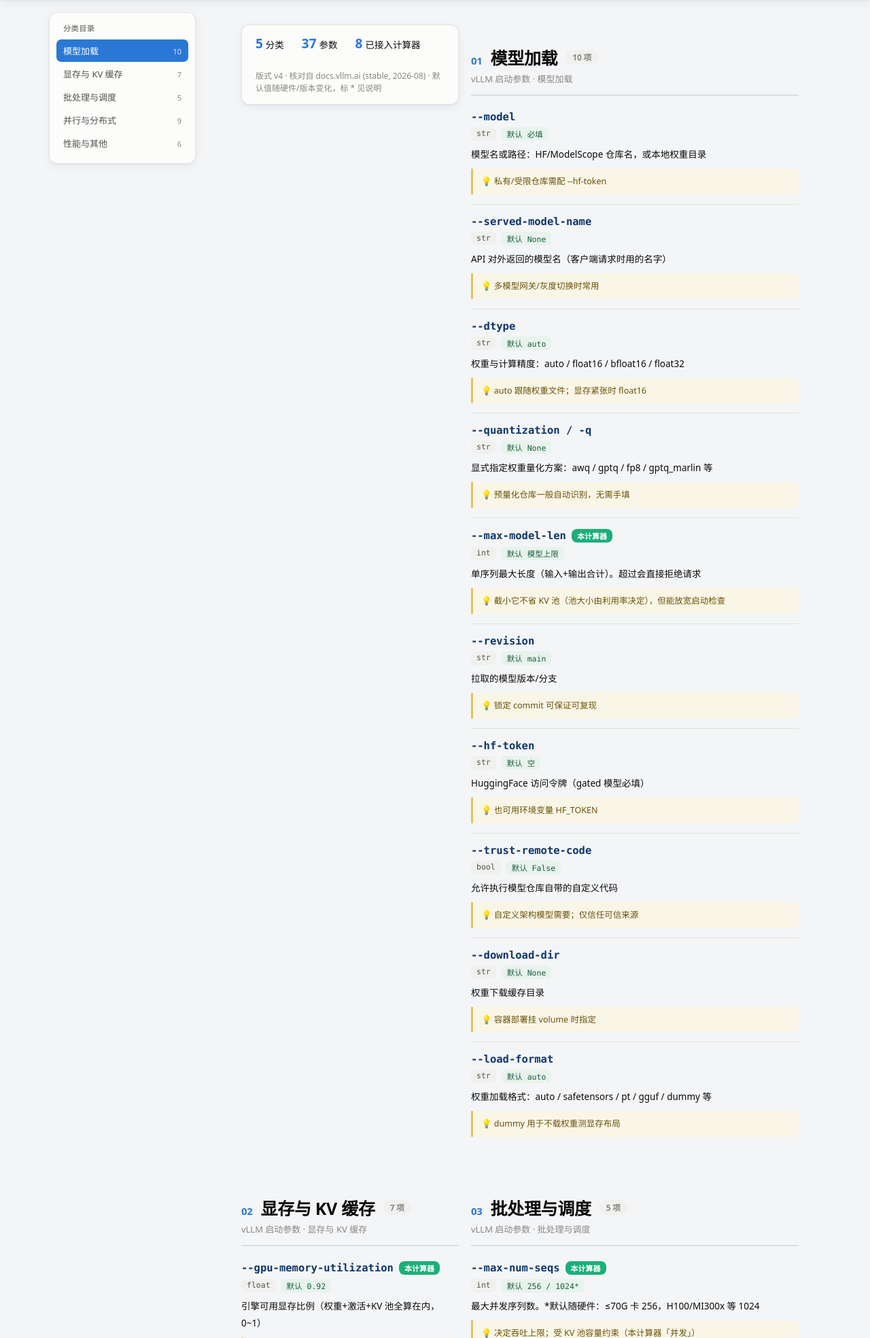
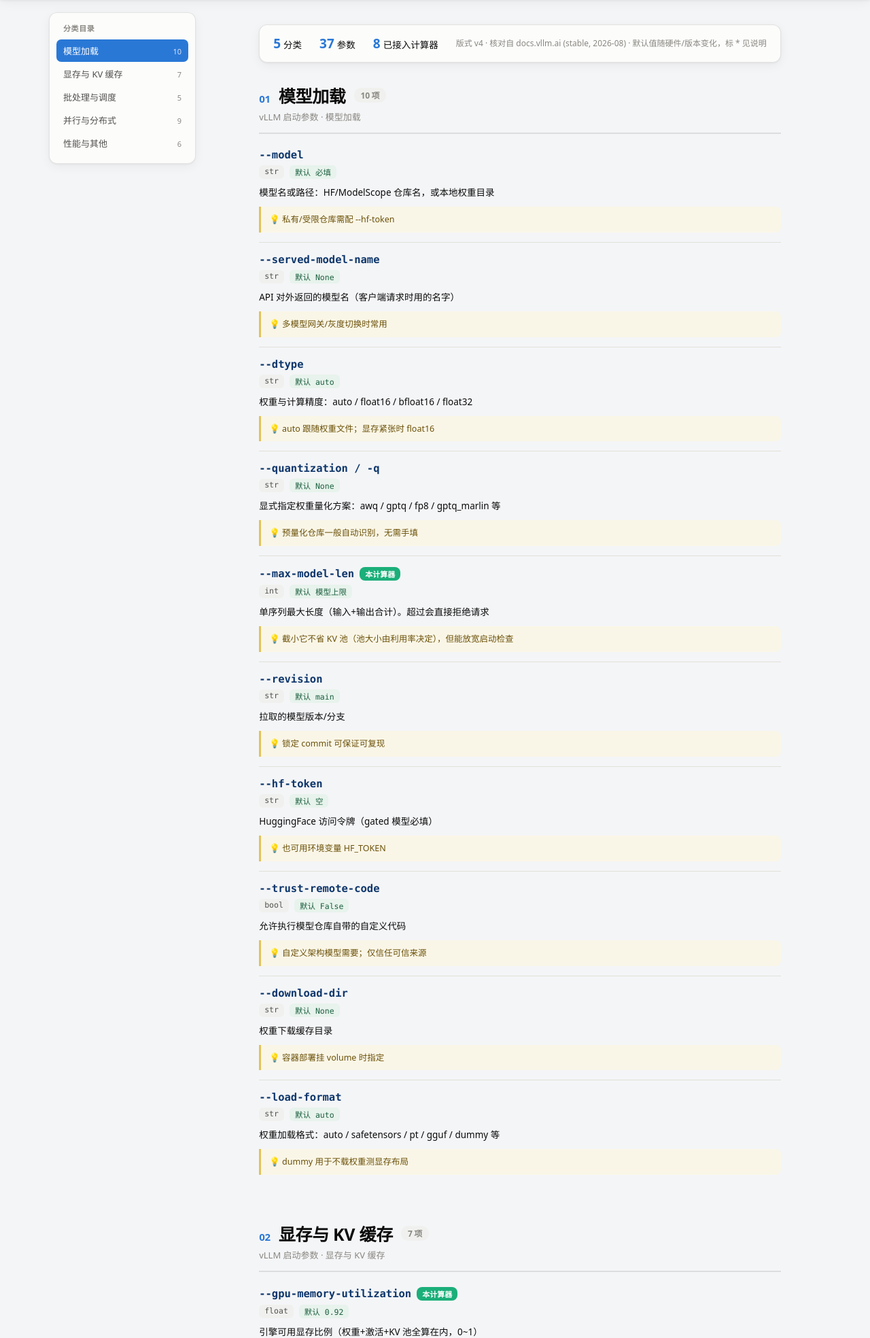
Before and after one commit to Monster-muyu/cc-project, a FastAPI app: page /vllm-manual in a window 1280 px wide. Shown: the part 90-2058 px from the top of the page at 68% size. Run offline with FastAPI, Linux system fonts and the light colour scheme.

Commit message:
fix:手册页main覆盖全局双栏grid(style.css裸main规则把章节错排两列,display:block修复)

```diff
--- a/vram_calc/web/templates/vllm_params.html
+++ b/vram_calc/web/templates/vllm_params.html
@@ -24,7 +24,9 @@
     .toc a.active .n { color: #d8e6f9; }
 
     /* ---- article body: one chapter per category, one doc entry per param ---- */
-    .manual { min-width: 0; padding-bottom: 70px; }
+    /* style.css styles bare `main` as the calculator's 320px+1fr grid -- override
+       it here or chapters get dealt into two columns */
+    .manual { display: block; min-width: 0; padding-bottom: 70px; }
     .manual h1 { font-size: 22px; }
     .sum-strip { display: flex; gap: 26px; flex-wrap: wrap; align-items: center;
       background: var(--surface); border: 1px solid var(--border); border-radius: 12px;
```
